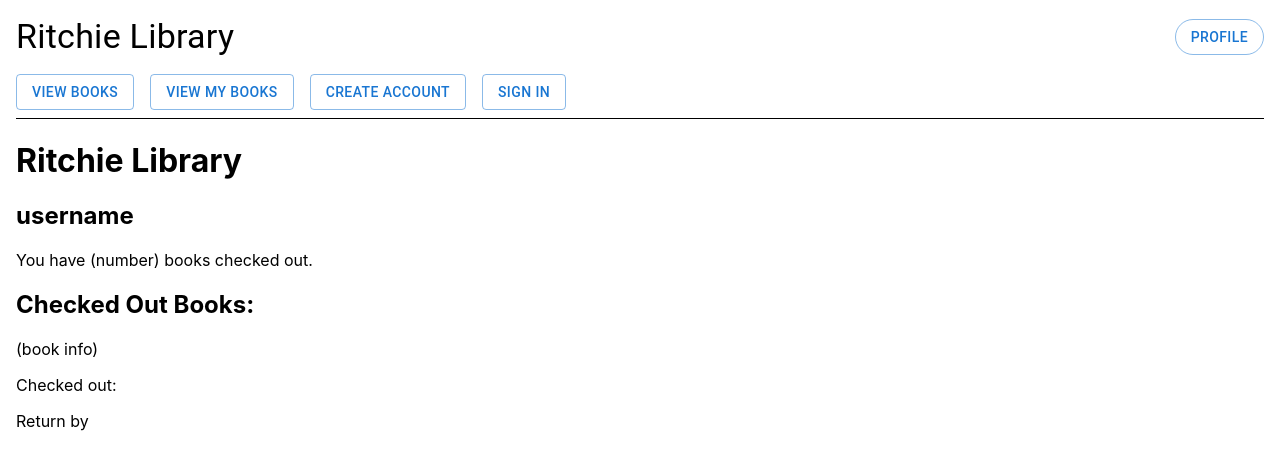
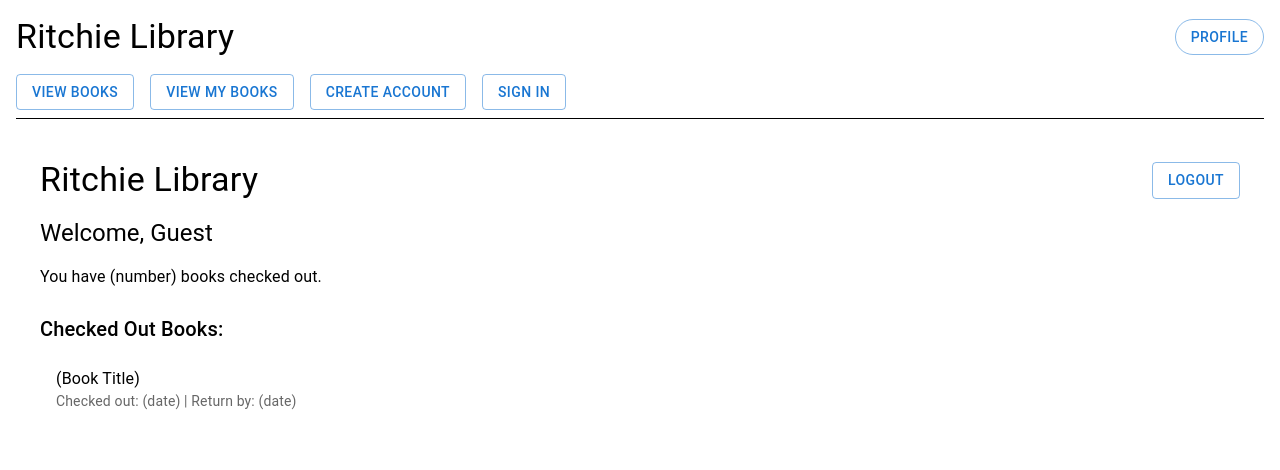
Before and after one commit to ZachS13/iste444-project2, a React (Create React App) app in the folder library-frontend/: page /profile in a window 1280 px wide. Shown: the top 470 px of the page. Built offline with nearby package versions, Linux system fonts and the light colour scheme.

Commit message:
implemented creating account, loggin in, and displaying username on the profile page

```diff
--- a/library-frontend/src/ProfilePage.jsx
+++ b/library-frontend/src/ProfilePage.jsx
@@ -1,27 +1,36 @@
 import * as React from "react";
-import List from '@mui/material/List';
-import ListItem from '@mui/material/ListItem';
-import ListItemText from '@mui/material/ListItemText';
-import ListItemAvatar from '@mui/material/ListItemAvatar';
+import { useNavigate } from "react-router-dom";
+import { Box, Typography, Button, List, ListItem, ListItemText, ListItemAvatar } from "@mui/material";
 
 export default function ProfilePage() {
+  const navigate = useNavigate();
+  const user = JSON.parse(localStorage.getItem("user")); // Get user info from localStorage
 
+  const handleLogout = () => {
+    localStorage.removeItem("user");
+    navigate("/sign-in");
+  };
 
-return (
+  return (
+    <Box sx={{ p: 3 }}>
+      <Box sx={{ display: "flex", justifyContent: "space-between", alignItems: "center" }}>
+        <Typography variant="h4">Ritchie Library</Typography>
+        <Button variant="outlined" onClick={handleLogout}>Logout</Button>
+      </Box>
 
-    <><h1>
-        Ritchie Library
-    </h1><h2>
-           username
-        </h2>
+      <Typography variant="h5" sx={{ mt: 2 }}>
+        Welcome, {user?.username || "Guest"}
+      </Typography>
 
-        <p>You have (number) books checked out.</p>
+      <Typography sx={{ mt: 2 }}>You have (number) books checked out.</Typography>
 
-        <h2>Checked Out Books:</h2>
-        <p>(book info)</p>
-        <p> Checked out: </p>
-        <p> Return by</p>
-
-        </>
-);
+      <Typography variant="h6" sx={{ mt: 3 }}>Checked Out Books:</Typography>
+      <List>
+        <ListItem>
+          <ListItemText primary="(Book Title)" secondary="Checked out: (date) | Return by: (date)" />
+        </ListItem>
+        {/* Add more books here dynamically if desired */}
+      </List>
+    </Box>
+  );
 }
--- a/library-frontend/src/SignIn.jsx
+++ b/library-frontend/src/SignIn.jsx
@@ -13,9 +13,14 @@ export default function SignIn() {
       headers: { "Content-Type": "application/json" },
       body: JSON.stringify({ username, password }),
     });
+
     const data = await res.json();
-    if (res.ok) navigate("/profile");
-    else alert(data.error);
+    if (res.ok) {
+      localStorage.setItem("user", JSON.stringify(data.message)); // store user info
+      navigate("/profile");
+    } else {
+      alert(data.error);
+    }
   };
 
   return (
```
